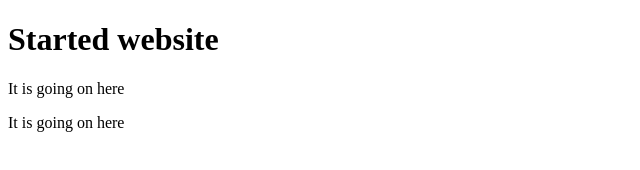
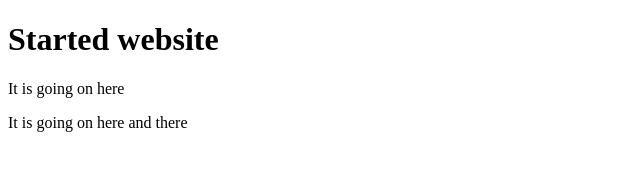
Before and after one commit to sashuvo99/git-test-01, a plain HTML site: page index.html in a window 1280 px wide. Shown: the full height of the page, 0-640 px from the left. Drawn offline with Linux system fonts and the light colour scheme.

Commit message:
Update index.html

```diff
--- a/index.html
+++ b/index.html
@@ -9,6 +9,6 @@
 <body>
     <h1>Started website</h1>
     <p>It is going on here</p>
-    <p>It is going on here</p>
+    <p>It is going on here and there</p>
 </body>
 </html>
```
